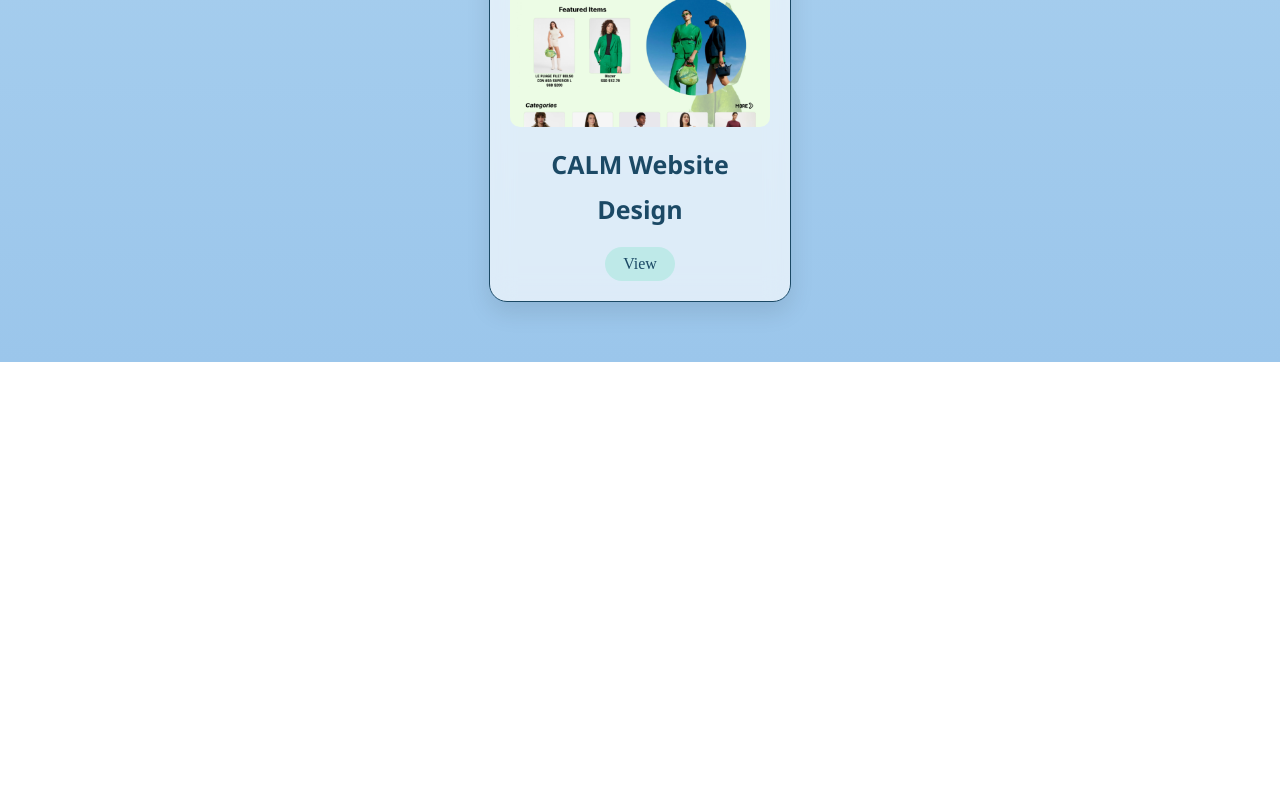
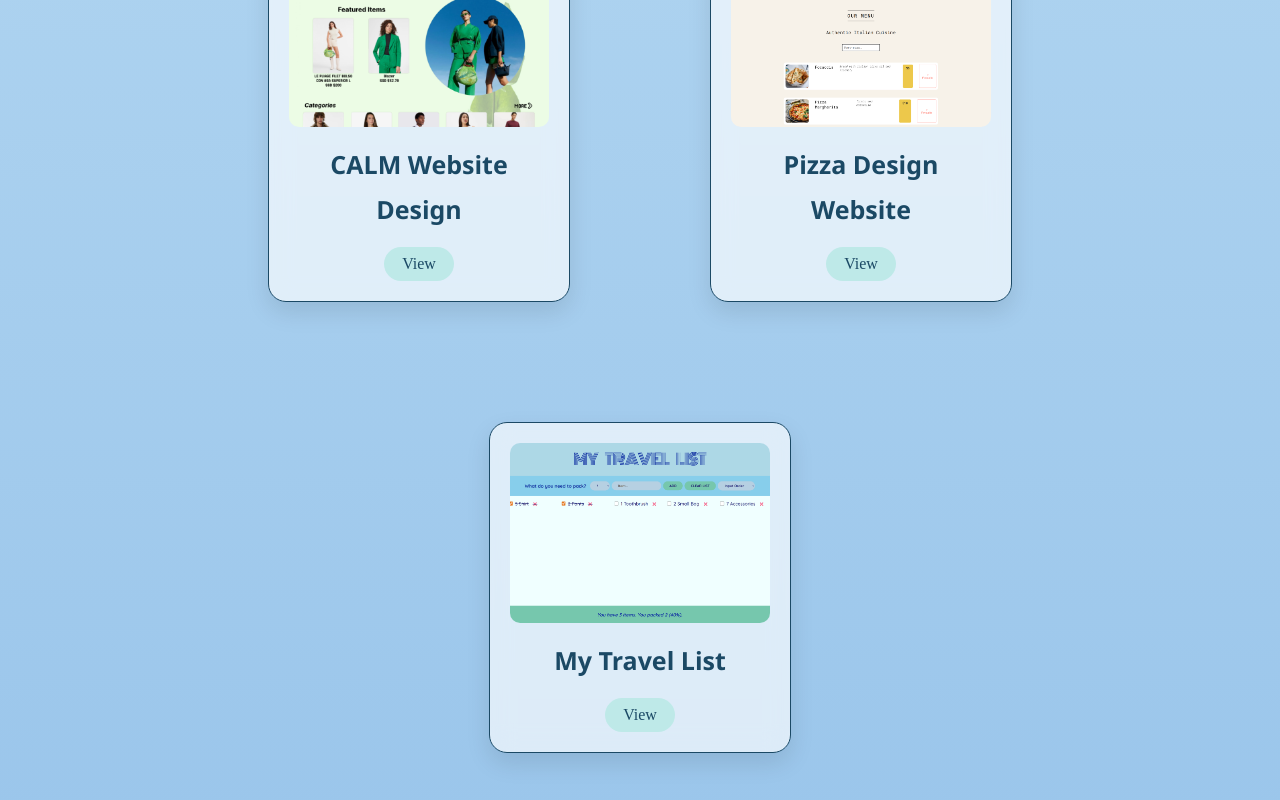
Before and after one commit to JenelleNg/Portfolio_jenelle, a React (Create React App) app: page /portfolio in a window 1280 px wide. Shown: the part 1811-2611 px from the top of the page. Before the commit the page ends 2173 px from the top, so only its background shows below. Built offline with nearby package versions, Linux system fonts and the light colour scheme.

Commit message:
Update projects.js

```diff
--- a/src/pages/projects.js
+++ b/src/pages/projects.js
@@ -83,4 +83,27 @@
             "/images/CALMcomponent.png",
         ]
     },
+    {
+        id: "pizza",
+        title: "Pizza Design Website",
+        category: "web app",
+        description: "Designed a pizza app features such as a search bar to search for specific pizza and a favourite button beside the pizza. User can favourite any pizza they want. At the bottom It display either the shop is close or open.",
+        used: "React, JavaScript, CSS",
+        images: [
+            "/images/Pizza app.png",
+            "/images/pizza app2.png",
+            "/images/pizzaappfull.png"
+        ]
+    },
+    {
+        id: "travel list",
+        title: "My Travel List",
+        category: "web app",
+        description: "Users can enter item and choose the number it wants to add. There is a filter feature where it filter alphabetically, quantity and input order. Users can tick on items they already have or delete them and it will show the percentage of things packed. The clear all is to delete all items instead of 1 by 1.",
+        used: "React, JavaScript, CSS",
+        images: [
+            "/images/travellist1.png",
+            "/images/travellist2.png"
+        ]
+    },
 ];
```
